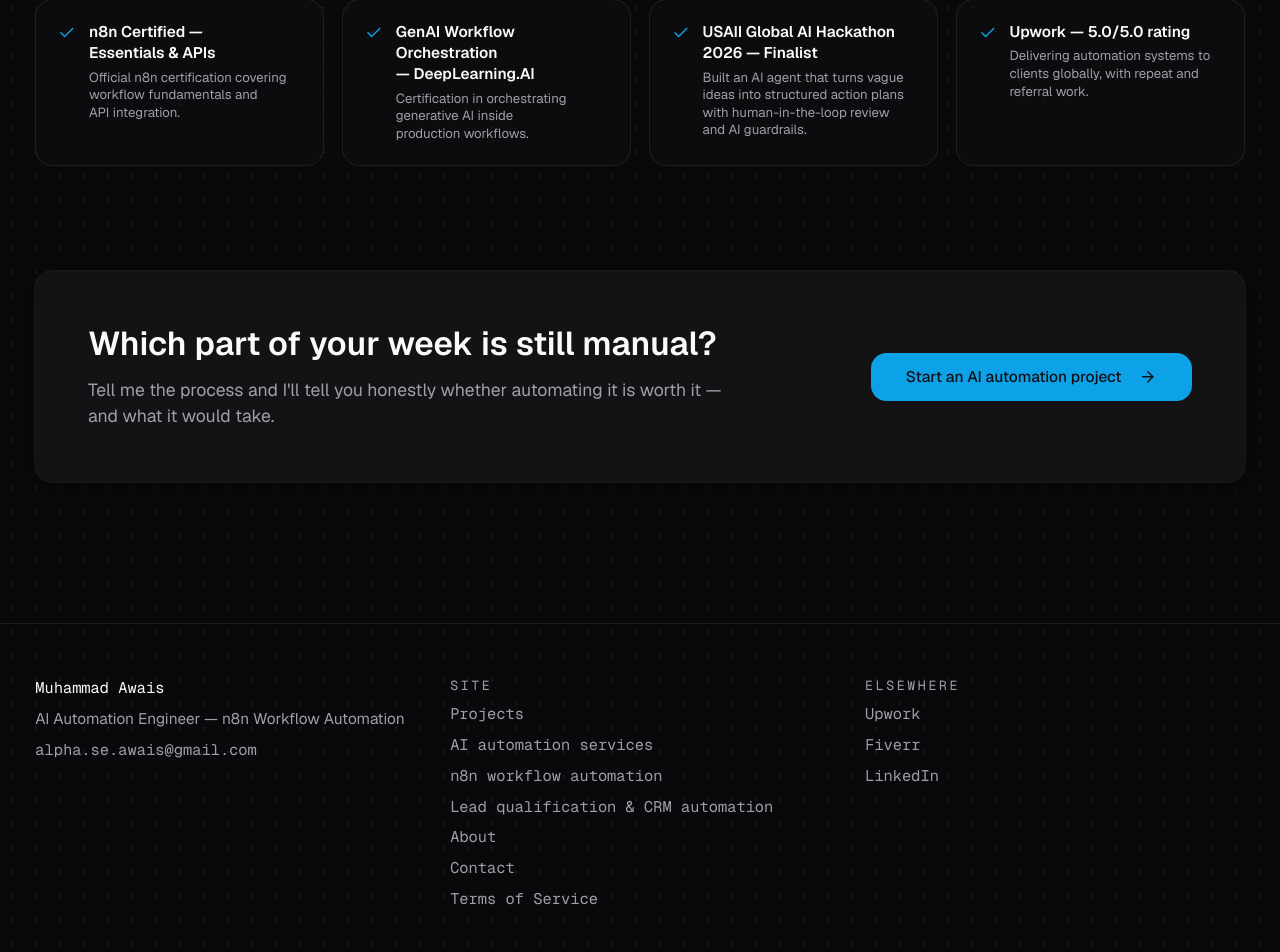
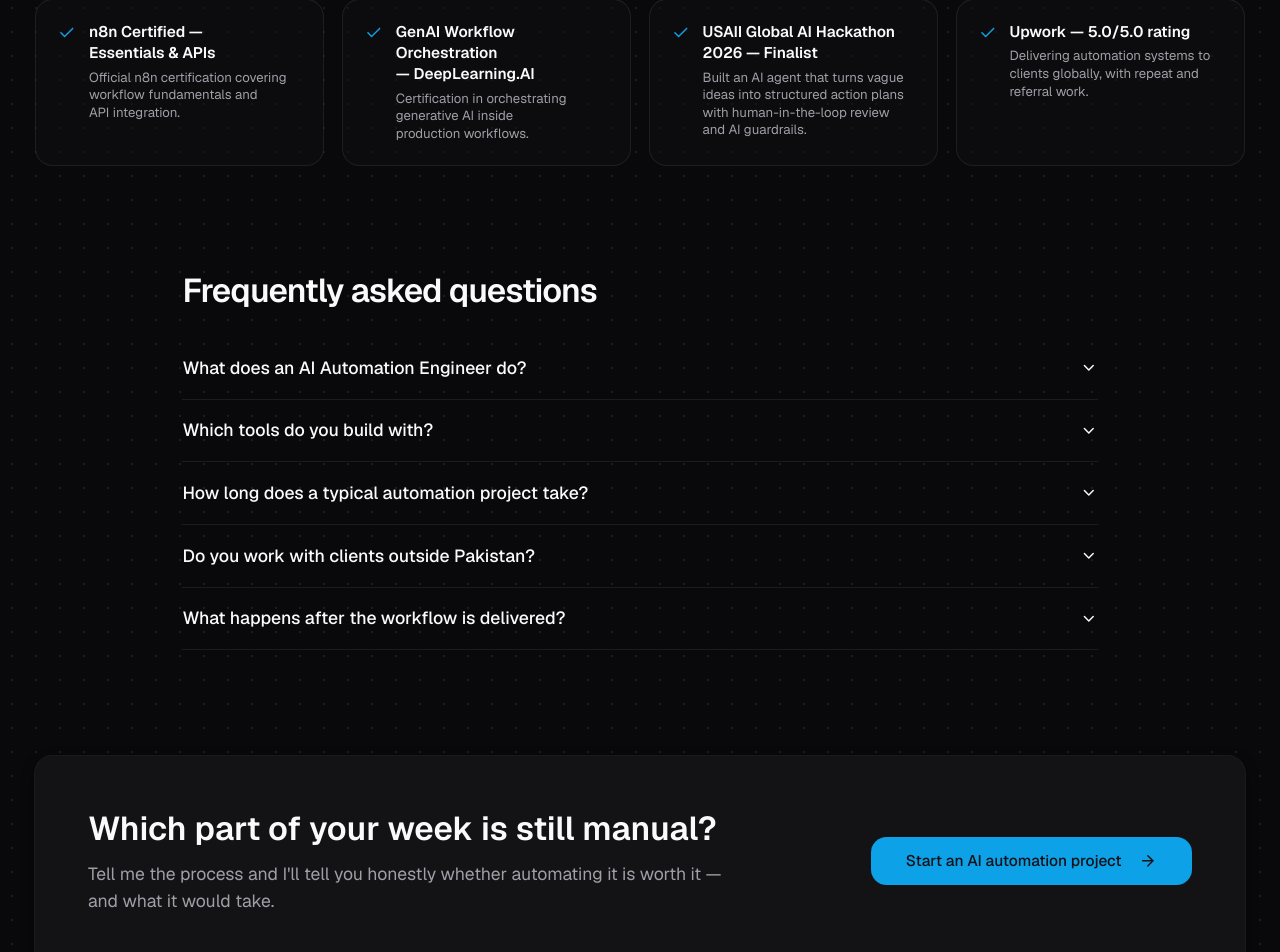
Before and after one commit to imawais-engineer/muhammad-awais-freelancer-portfolio, a React (Vite) app: page / in a window 1280 px wide. Shown: the part 4828-5780 px from the top of the page. Built offline with nearby package versions, Linux system fonts and the light colour scheme; the HTML template or start-up script is replaced by a standard one.

Commit message:
Changes
Co-authored-by: imawais-engineer <193931846+imawais-engineer@users.noreply.github.com>

```diff
--- a/src/pages/Index.tsx
+++ b/src/pages/Index.tsx
@@ -11,6 +11,8 @@ import {
 
 
 import Seo from "@/components/Seo";
+import FaqSection from "@/components/FaqSection";
+import { homeFaqs } from "@/data/faqs";
 import SiteHeader from "@/components/SiteHeader";
 import SiteFooter from "@/components/SiteFooter";
 import EngineeringValueCard from "@/components/EngineeringValueCard";
@@ -19,7 +21,7 @@ import HomeServiceCard from "@/components/HomeServiceCard";
 import ProcessStep from "@/components/ProcessStep";
 
 import { Button } from "@/components/ui/button";
-import { SITE_URL, absoluteUrl } from "@/lib/seo";
+import { SITE_URL, absoluteUrl, faqPageJsonLd } from "@/lib/seo";
 import { clientProjects } from "@/data/projects";
 import {
   about,
@@ -134,6 +136,7 @@ const Index = () => {
         isPartOf: { "@id": `${SITE_URL}/#website` },
         about: { "@id": `${SITE_URL}/#person` },
       },
+      faqPageJsonLd(homeFaqs),
     ],
   };
 
@@ -522,6 +525,8 @@ const Index = () => {
           </div>
         </Section>
 
+        <FaqSection faqs={homeFaqs} className="container max-w-4xl pt-16 md:pt-24" />
+
         {/* 09 — Final CTA */}
         <section className="container pt-16 md:pt-24">
           <div className="node-card flex flex-col gap-6 p-6 sm:p-8 md:flex-row md:items-center md:justify-between md:p-12">
```
